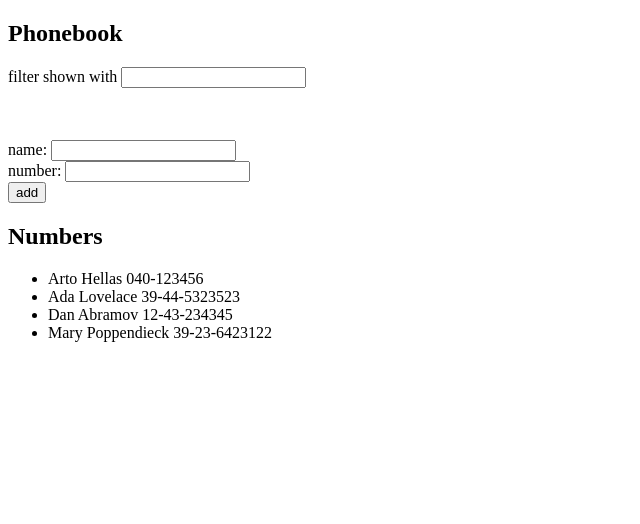
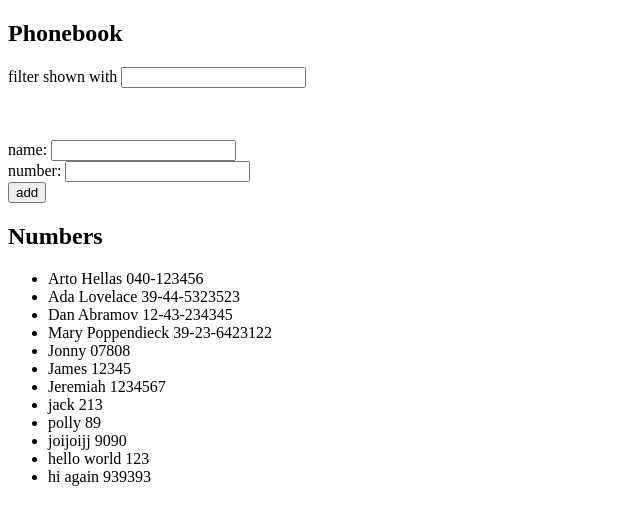
Before and after one commit to jonnyhoudini/fullstackopen, a React (Create React App) app in the folder part2/phonebook/: page / in a window 1280 px wide. Shown: the top 524 px of the page, without its empty margins (0-640 px from the left). Built offline with nearby package versions, Linux system fonts and the light colour scheme; data requests are answered from the project's data file.

Commit message:
completed ex 2.13

```diff
--- /dev/null
+++ b/part2/phonebook/db.json
@@ -0,0 +1,64 @@
+{
+  "persons": [
+    {
+      "name": "Arto Hellas",
+      "number": "040-123456",
+      "id": 1
+    },
+    {
+      "name": "Ada Lovelace",
+      "number": "39-44-5323523",
+      "id": 2
+    },
+    {
+      "name": "Dan Abramov",
+      "number": "12-43-234345",
+      "id": 3
+    },
+    {
+      "name": "Mary Poppendieck",
+      "number": "39-23-6423122",
+      "id": 4
+    },
+    {
+      "name": "Jonny",
+      "number": "07808",
+      "id": 5
+    },
+    {
+      "name": "James",
+      "number": "12345",
+      "id": 6
+    },
+    {
+      "name": "Jeremiah",
+      "number": "1234567",
+      "id": 7
+    },
+    {
+      "name": "jack",
+      "number": "213",
+      "id": 8
+    },
+    {
+      "name": "polly",
+      "number": "89",
+      "id": 9
+    },
+    {
+      "name": "joijoijj",
+      "number": "9090",
+      "id": 10
+    },
+    {
+      "name": "hello world",
+      "number": "123",
+      "id": 11
+    },
+    {
+      "name": "hi again",
+      "number": "939393",
+      "id": 12
+    }
+  ]
+}
--- a/part2/phonebook/package.json
+++ b/part2/phonebook/package.json
@@ -6,6 +6,7 @@
     "@testing-library/jest-dom": "^5.16.5",
     "@testing-library/react": "^13.4.0",
     "@testing-library/user-event": "^13.5.0",
+    "axios": "^1.3.0",
     "react": "^18.2.0",
     "react-dom": "^18.2.0",
     "react-scripts": "5.0.1",
@@ -15,7 +16,8 @@
     "start": "react-scripts start",
     "build": "react-scripts build",
     "test": "react-scripts test",
-    "eject": "react-scripts eject"
+    "eject": "react-scripts eject",
+    "server": "json-server -p3001 --watch db.json"
   },
   "eslintConfig": {
     "extends": [
--- a/part2/phonebook/src/App.js
+++ b/part2/phonebook/src/App.js
@@ -1,19 +1,26 @@
-import { useState } from 'react'
+import { useState, useEffect } from 'react'
 import Filter from './components/Filter'
 import Form from './components/Form'
 import Numbers from './components/Numbers'
+import axios from 'axios'
+import services from './services'
 
 const App = () => {
-  const [persons, setPersons] = useState([
-    { name: 'Arto Hellas', number: '040-123456', id: 1 },
-    { name: 'Ada Lovelace', number: '39-44-5323523', id: 2 },
-    { name: 'Dan Abramov', number: '12-43-234345', id: 3 },
-    { name: 'Mary Poppendieck', number: '39-23-6423122', id: 4 }
-  ])
+  const [persons, setPersons] = useState([])
   const [newName, setNewName] = useState('')
   const [newNumber, setNewNumber] = useState('')
   const [filter, setFilter] = useState('')
   const [filteredPersons, setFilteredPersons] = useState(persons)
+
+  useEffect(() => {
+    console.log('effect')
+    services
+      .getAll()
+      .then(initialPersons => {
+        setPersons(initialPersons)
+        setFilteredPersons(initialPersons)
+      })
+  }, [])
 
   const handleNameInput = (event) => {
     console.log(event.target.value)
@@ -27,28 +34,29 @@
 
   const handleSubmit = (event) => {
     event.preventDefault()
+    const personObj = { name: newName, number: newNumber }
     console.log('button clicked', event.target)
     if (persons.find(person => person.name == newName)) {
       alert(`${newName} is already in the phonebook!`)
     } else {
-      setPersons(persons.concat({ name: newName, number: newNumber }))
+      services
+        .create(personObj)
+        .then(newPerson => {
+          console.log(newPerson)
+          setPersons(persons.concat(newPerson))
+        })
       setNewName('')
+      setNewNumber('')
     }
   }
 
   const handleFilter = (event) => {
     console.log(event.target.value)
     setFilter(event.target.value)
-    setFilteredPersons(getFilteredPersons())
+    setFilteredPersons(persons.filter(person => person.name.toLowerCase().includes(event.target.value.toLowerCase())))
   }
 
-  const getFilteredPersons = () => {
-    if (filter.length > 0) {
-      return persons.filter(person => person.name.toLowerCase().includes(filter.toLowerCase()))
-    } else {
-      return persons
-    }
-  }
+
 
   return (
     <div>
@@ -57,7 +65,7 @@
       <br /><br />
       <Form handleNameInput={handleNameInput} handleNumberInput={handleNumberInput} handleSubmit={handleSubmit} newName={newName} newNumber={newNumber} />
       <h2>Numbers</h2>
-      <Numbers persons={filteredPersons} />
+      <Numbers persons={filter.length > 0 ? filteredPersons : persons} />
     </div>
   )
 }
--- /dev/null
+++ b/part2/phonebook/src/services.js
@@ -0,0 +1,16 @@
+import axios from "axios";
+const baseUrl = 'http://localhost:3001/persons'
+
+const getAll = () => {
+    const request = axios.get(baseUrl)
+    return request.then(response => response.data)
+}
+
+const create = (newObject) => {
+    const request = axios.post(baseUrl, newObject)
+    return request.then(response => response.data)
+}
+
+
+
+export default { getAll, create }
```
Also changed, not shown: 1 other file (tests, documents, lock files or other folders).
